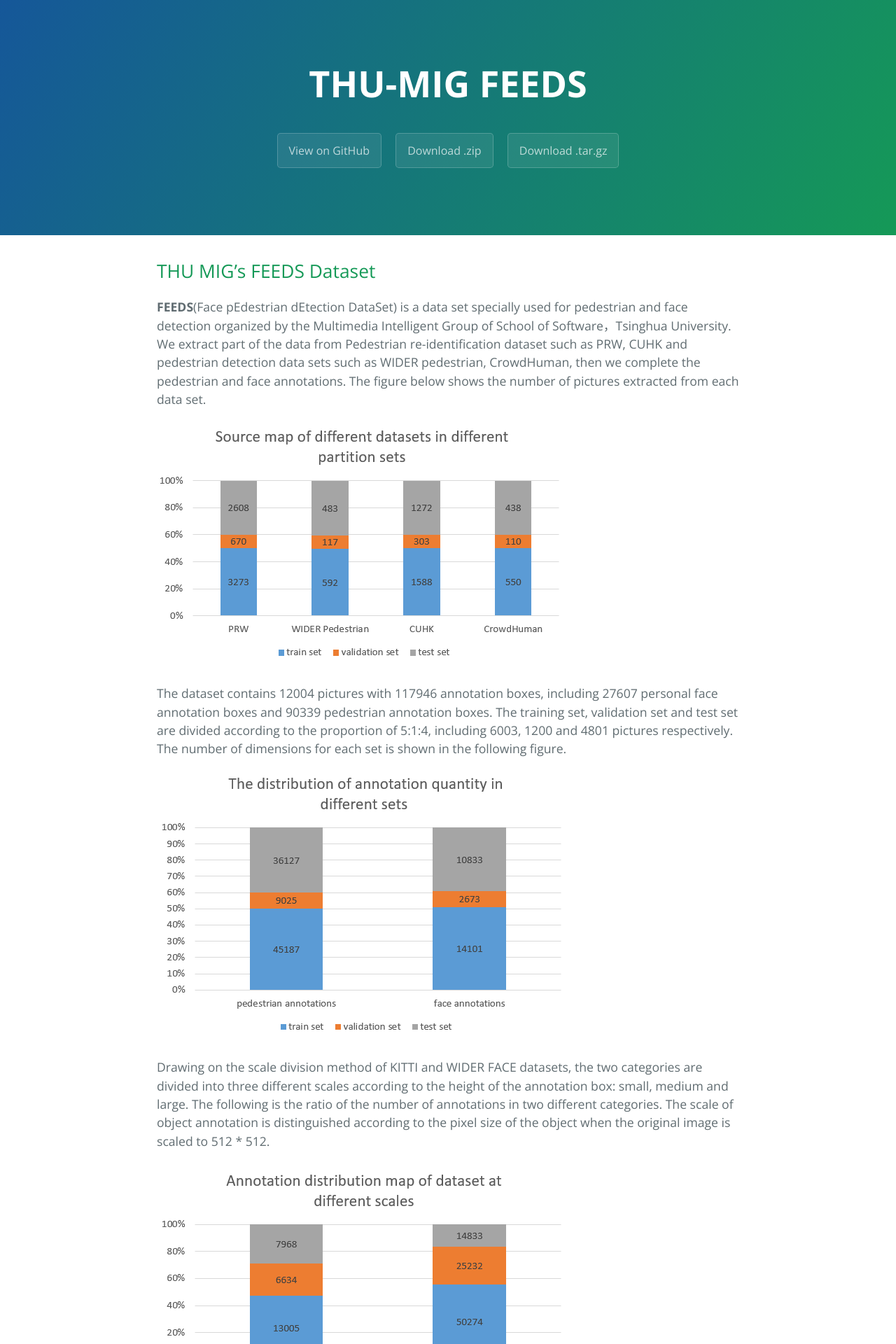
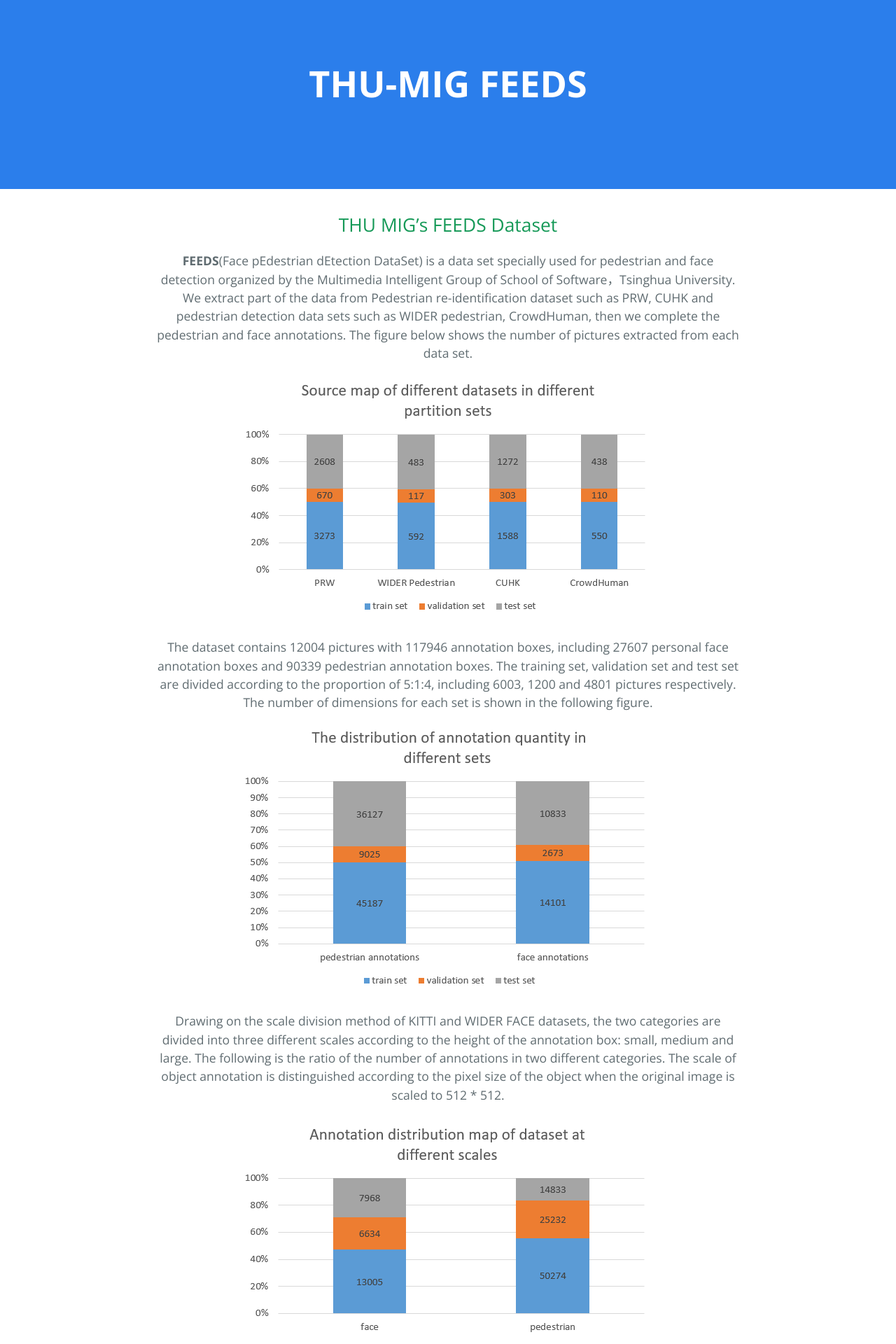
Before and after one commit to FEEDS-MIG/FEEDS-MIG.github.io, a Jekyll site: the page built from index.md, in a window 1280 px wide. Shown: the top 1920 px of the page at 70% size. Built offline with Jekyll 4.4.1, drawn with Linux system fonts in a browser that asks for light colours; our own code applies the rules of GitHub Pages for plain Markdown files.

Commit message:
change color

```diff
--- a/_includes/page-header.html
+++ b/_includes/page-header.html
@@ -1,7 +1,7 @@
 <section class="page-header">
   <h1 class="project-name">{{ site.title }}</h1>
   <h2 class="project-tagline">{{ site.tagline }}</h2>
-  <a href="#" class="btn">View on GitHub</a>
-  <a href="#" class="btn">Download .zip</a>
-  <a href="#" class="btn">Download .tar.gz</a>
+  <!-- <a href="#" class="btn">View on GitHub</a> -->
+  <!-- <a href="#" class="btn">Download .zip</a> -->
+  <!-- <a href="#" class="btn">Download .tar.gz</a> -->
 </section>
--- a/css/cayman.css
+++ b/css/cayman.css
@@ -139,7 +139,8 @@ a:hover { text-decoration: underline; }
 @media screen and (max-width: 42em) { .btn { display: block; width: 100%; padding: 0.75rem; font-size: 0.9rem; }
   .btn + .btn { margin-top: 1rem; margin-left: 0; } }
 
-.page-header { color: #fff; text-align: center; background-color: #159957; background-image: linear-gradient(120deg, #155799, #159957); }
+/* .page-header { color: #fff; text-align: center; background-color: #159957; background-image: linear-gradient(120deg, #155799, #159957); } */
+.page-header { color: #fff; text-align: center; background-color: #2b7eeb; }
 @media screen and (min-width: 64em) { .page-header { padding: 5rem 6rem; } }
 @media screen and (min-width: 42em) and (max-width: 64em) { .page-header { padding: 3rem 4rem; } }
 @media screen and (max-width: 42em) { .page-header { padding: 2rem 1rem; } }
@@ -154,7 +155,7 @@ a:hover { text-decoration: underline; }
 @media screen and (min-width: 42em) and (max-width: 64em) { .project-tagline { font-size: 1.15rem; } }
 @media screen and (max-width: 42em) { .project-tagline { font-size: 1rem; } }
 
-.main-content { word-wrap: break-word; }
+.main-content { word-wrap: break-word; text-align: center; }
 .main-content :first-child { margin-top: 0; }
 @media screen and (min-width: 64em) { .main-content { max-width: 64rem; padding: 2rem 6rem; margin: 0 auto; font-size: 1.1rem; } }
 @media screen and (min-width: 42em) and (max-width: 64em) { .main-content { padding: 2rem 4rem; font-size: 1.1rem; } }
```
